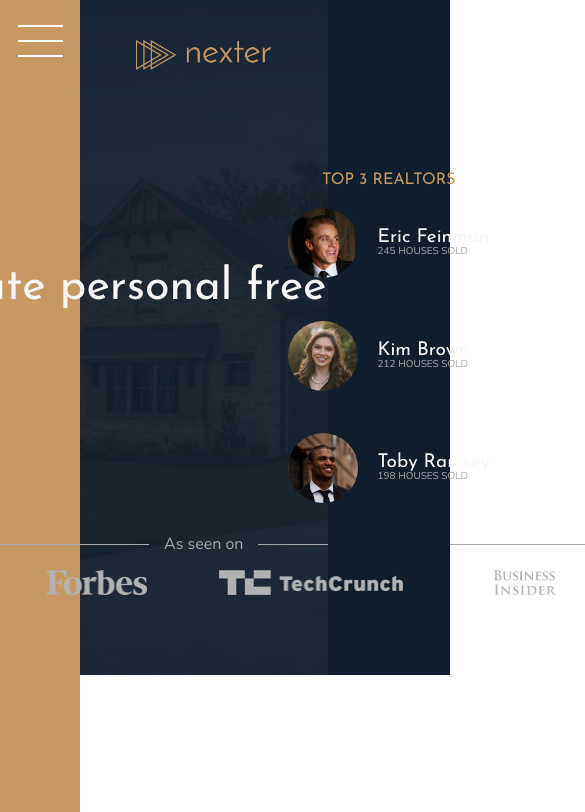
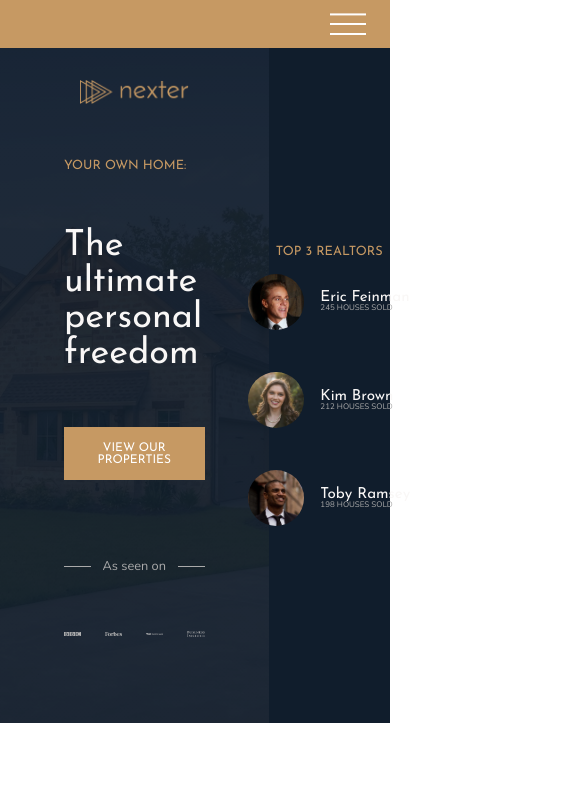
Before and after one commit to catalin27/CSS-Nexter, a website: page index.html in a window 390 px wide. Shown: the top 812 px of the page, 585 px wide, since content can reach past the window. Drawn offline with nearby package versions, Linux system fonts and the light colour scheme; files that its build step writes are made by us from their sources.

Commit message:
Lecture 121 - Media queries part 1

```diff
--- a/sass/_base.scss
+++ b/sass/_base.scss
@@ -14,6 +14,10 @@
 $font-primary: 'Nunito', sans-serif;
 $font-display: 'Josefin Sans', sans-serif;
 
+// RESPONSIVE BREAKPOINTS
+$bp-largest: 75em; // 1200px
+$bp-large: 62.5em; // 1000px
+
 *,
 *::before,
 *::after {
@@ -25,6 +29,10 @@
 html {
   box-sizing: border-box;
   font-size: 62.5%; // 10px / 16px = 62,5% => 1rem = 10px
+
+  @media only screen and (max-width: $bp-largest) {
+    font-size: 50%;
+  }
 }
 
 body {
@@ -37,4 +45,9 @@
   display: grid;
   grid-template-rows: 80vh min-content 40vw repeat(3, min-content);
   grid-template-columns: [sidebar-start] 8rem [sidebar-end full-start] minmax(6rem, 1fr) [center-start] repeat(8, [col-start] minmax(min-content, 14rem) [col-end]) [center-end] minmax(6rem, 1fr) [full-end];
+
+  @media only screen and (max-width: $bp-large) {
+    grid-template-rows: 6rem 80vh min-content 40vw repeat(3, min-content);
+    grid-template-columns: [full-start] minmax(6rem, 1fr) [center-start] repeat(8, [col-start] minmax(min-content, 14rem) [col-end]) [center-end] minmax(6rem, 1fr) [full-end];
+  }
 }
--- a/sass/_header.scss
+++ b/sass/_header.scss
@@ -6,8 +6,8 @@
   background-position: center;
 
   display: grid;
-  grid-template-rows: 1fr min-content 6rem 1fr;
-  grid-template-columns: max-content;
+  grid-template-rows: 1fr min-content min-max(6rem, min-content) 1fr;
+  grid-template-columns: minmax(min-content, max-content);
   grid-row-gap: 1.5rem;
   padding: 8rem;
   padding-top: 4rem;
@@ -46,9 +46,11 @@
     grid-template-columns: repeat(4, 1fr);
     grid-column-gap: 3rem;
     justify-items: center;
+    align-items: center;
 
     img {
-      height: 2.5rem;
+      max-height: 2.5rem;
+      max-width: 100%;
       filter: brightness(70%);
     }
   }
--- a/sass/_sidebar.scss
+++ b/sass/_sidebar.scss
@@ -5,6 +5,13 @@
 
   display: flex;
   justify-content: center;
+
+  @media only screen and (max-width: $bp-large) {
+    grid-column: 1 / -1;
+    grid-row: 1 / 2;
+    justify-content: end;
+    align-items: center;
+  }
 }
 
 .nav-btn {
@@ -25,11 +32,14 @@
     display: block;
   }
 
-  &:before {
-    transform: translateY(-1.5rem);
-  }
+  &:before { transform: translateY(-1.5rem); }
+  &:after { transform: translateY(1.3rem); }
 
-  &:after {
-    transform: translateY(1.3rem);
+  @media only screen and (max-width: $bp-large) {
+    margin-top: 0;
+    margin-right: 3rem;
+
+    &:before { transform: translateY(-1.2rem); }
+    &:after { transform: translateY(1rem); }
   }
 }
```
